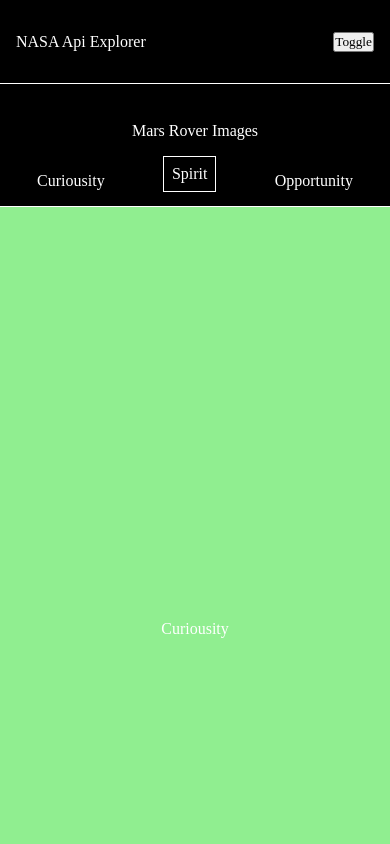
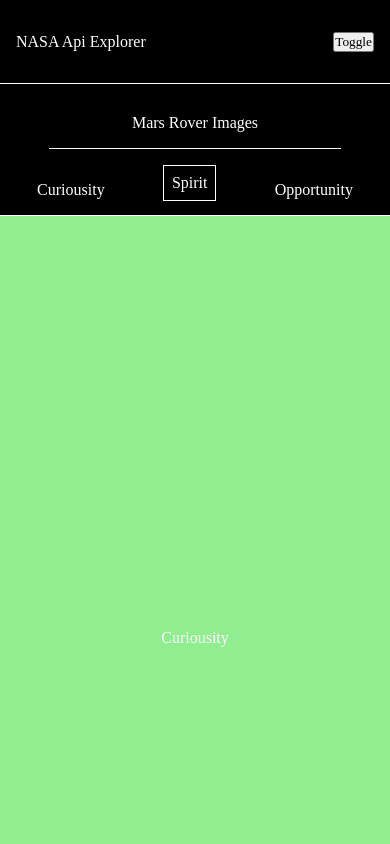
Before and after one commit to sudo-adduser-jordan/nasa-api-explorer, a Next.js app: page /mars-rover-images/curiousity in a window 390 px wide. Shown: the top 844 px of the page. Built offline with nearby package versions, Linux system fonts and the light colour scheme; a web font is replaced by a local one.

Commit message:
Update NestedLayout.module.css

```diff
--- a/src/components/NestedLayout.module.css
+++ b/src/components/NestedLayout.module.css
@@ -10,11 +10,14 @@
 }
 
 .title {
-    width: 100%;
+    /* background-color: blue; */
+    width: 50%;
     margin-top: 1rem;
+    padding-bottom: 1rem;
     display: flex;
     justify-content: center;
     align-items: center;
+    border-bottom: solid white 1px;
 }
 
 .nav {
@@ -50,4 +53,8 @@
     .container {
         margin-top: 12.5vh;
     }
+    .title {
+        margin-top: 0.5rem;
+        width: 75%;
+    }
 }
```
